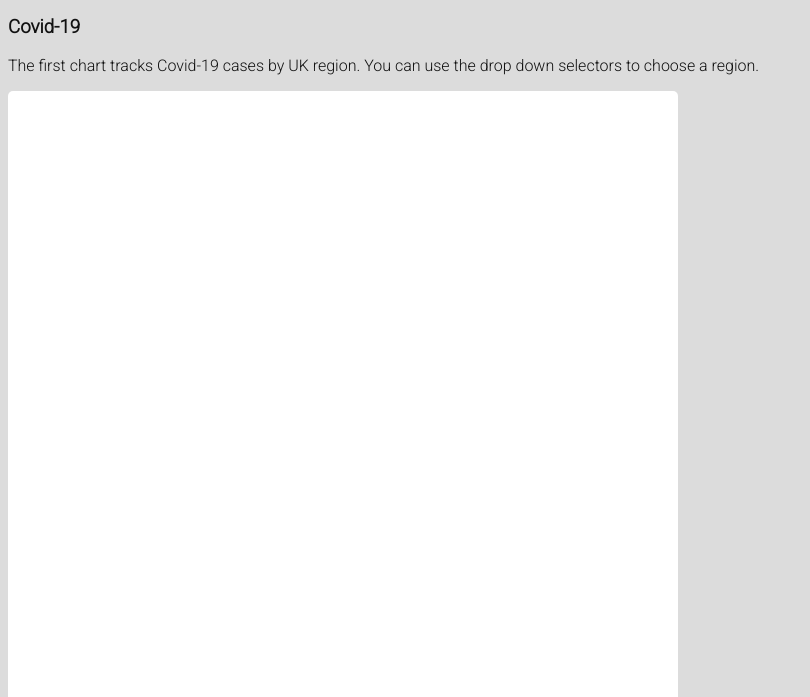
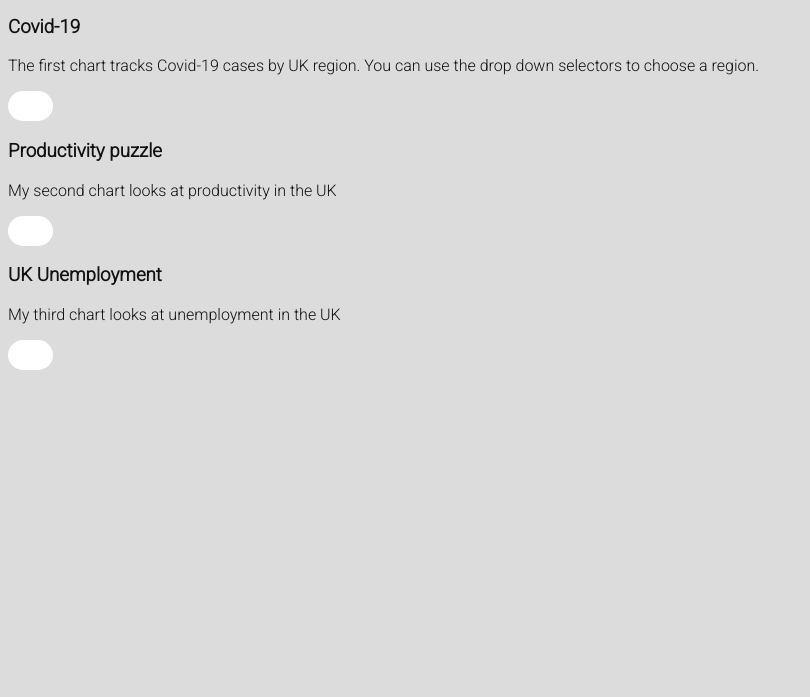
Before and after one commit to James-Wilkins/James-Wilkins.github.io, a plain HTML site: page index.html in a window 1280 px wide. Shown: the part 103-800 px from the top of the page, without its empty margins (0-810 px from the left). Drawn offline with Linux system fonts and the light colour scheme; a script that the page names is missing.

Commit message:
Update index.css

```diff
--- a/index.css
+++ b/index.css
@@ -11,9 +11,9 @@ h1, h3, p{
 
 .chart{
     background-color: white;
-    width:10px;
-    border-width: 330px;
+    width:15px;
+    border-width: 15px;
     border-style: solid;
-    border-radius: 5px;
+    border-radius: 15px;
     border-color: white;
 }
```
